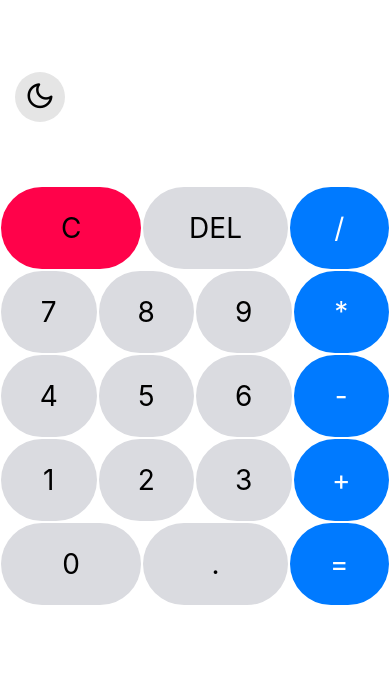
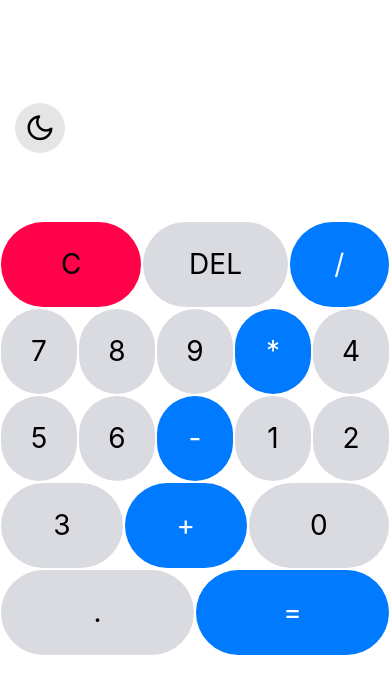
Before and after one commit to AD757/Calculator-ReactNative, a React Native app: screen / in a window 390 px wide. Shown: the top 694 px of the page. Built offline with nearby package versions, Linux system fonts and the light colour scheme.

Commit message:
Update App.js
added aspectRatio

```diff
--- a/App.js
+++ b/App.js
@@ -8,6 +8,9 @@ export default function App() {
   const [currentNumber, setCurrentNumber] = useState('');
   const [lastNumber, setLastNumber] = useState('');
   const buttons = ['C', 'DEL', '/', 7, 8, 9, '*', 4, 5, 6, '-', 1, 2, 3, '+', 0, '.', '=']
+
+
+
 
   function calculator() {
     const operator = currentNumber[currentNumber.length-1];
@@ -53,6 +56,7 @@ export default function App() {
       minHeight: '35%',
       alignItems: 'flex-end',
       justifyContent: 'flex-end',
+      aspectRatio: 4 / 2,
     },
     resultText: {
       color: darkMode ? '#FFF' : '#000',
@@ -87,8 +91,9 @@ export default function App() {
       backgroundColor: darkMode ? '#121212' : '#FFF',
       alignItems: 'center',
       justifyContent: 'center',
-      minWidth: 82,
-      minHeight: 82,
+      display: 'flex',
+      minWidth: 75,
+      minHeight: 85,
       flex: 2,
       margin: 1,
       borderRadius: 50,
@@ -101,7 +106,7 @@ export default function App() {
 
   return(
     <ScrollView>
-    <View>
+    <View style={{flex: 1}}>
       <View style={styles.results}>
       <StatusBar barStyle={darkMode ? 'light-content' : 'dark-content'} />
         <TouchableOpacity style={styles.themeButton}>
@@ -137,6 +142,7 @@ export default function App() {
             <Text style={styles.textButton}>{button}</Text>
           </TouchableOpacity>
         )}
+
       </View>
     </View>
     </ScrollView>
```
